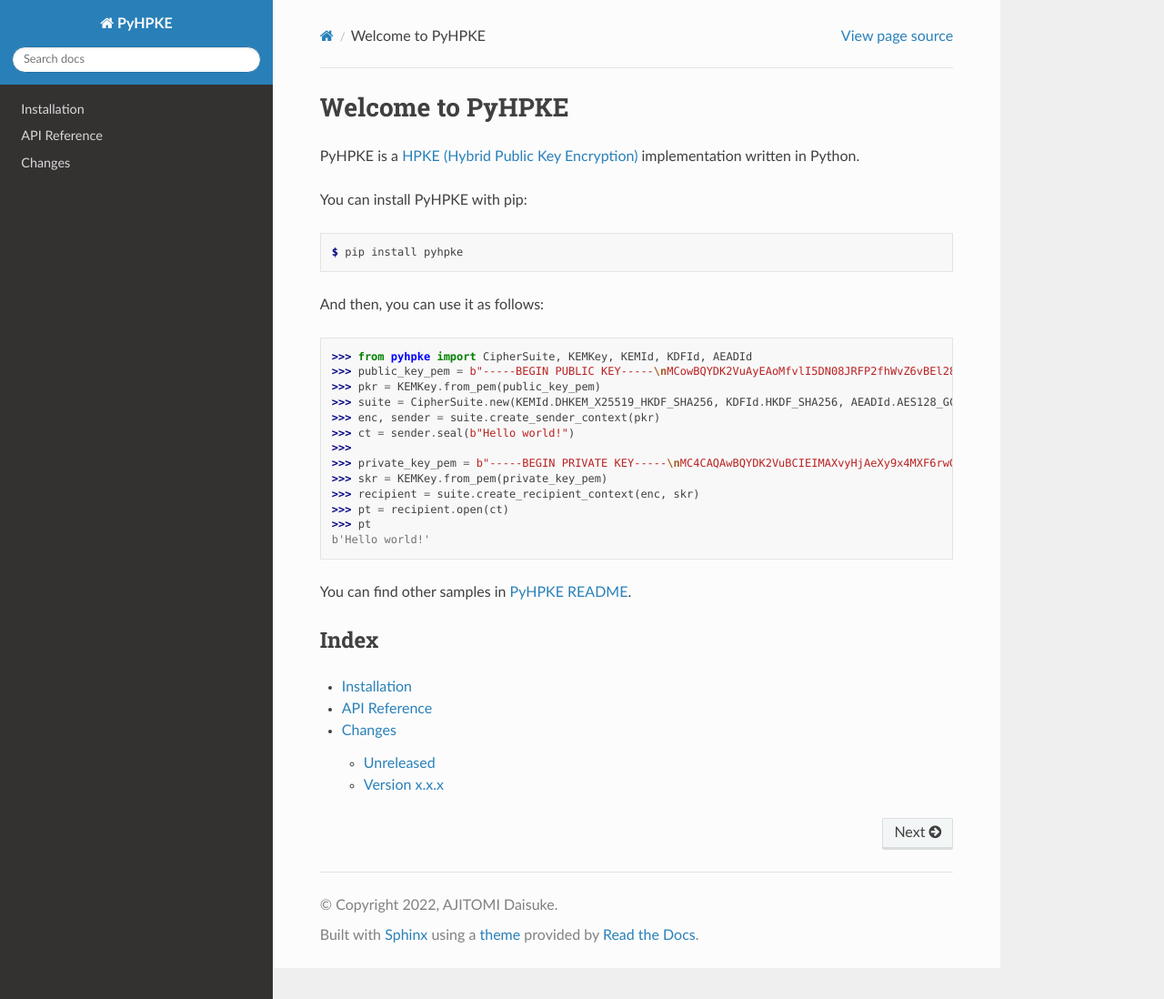
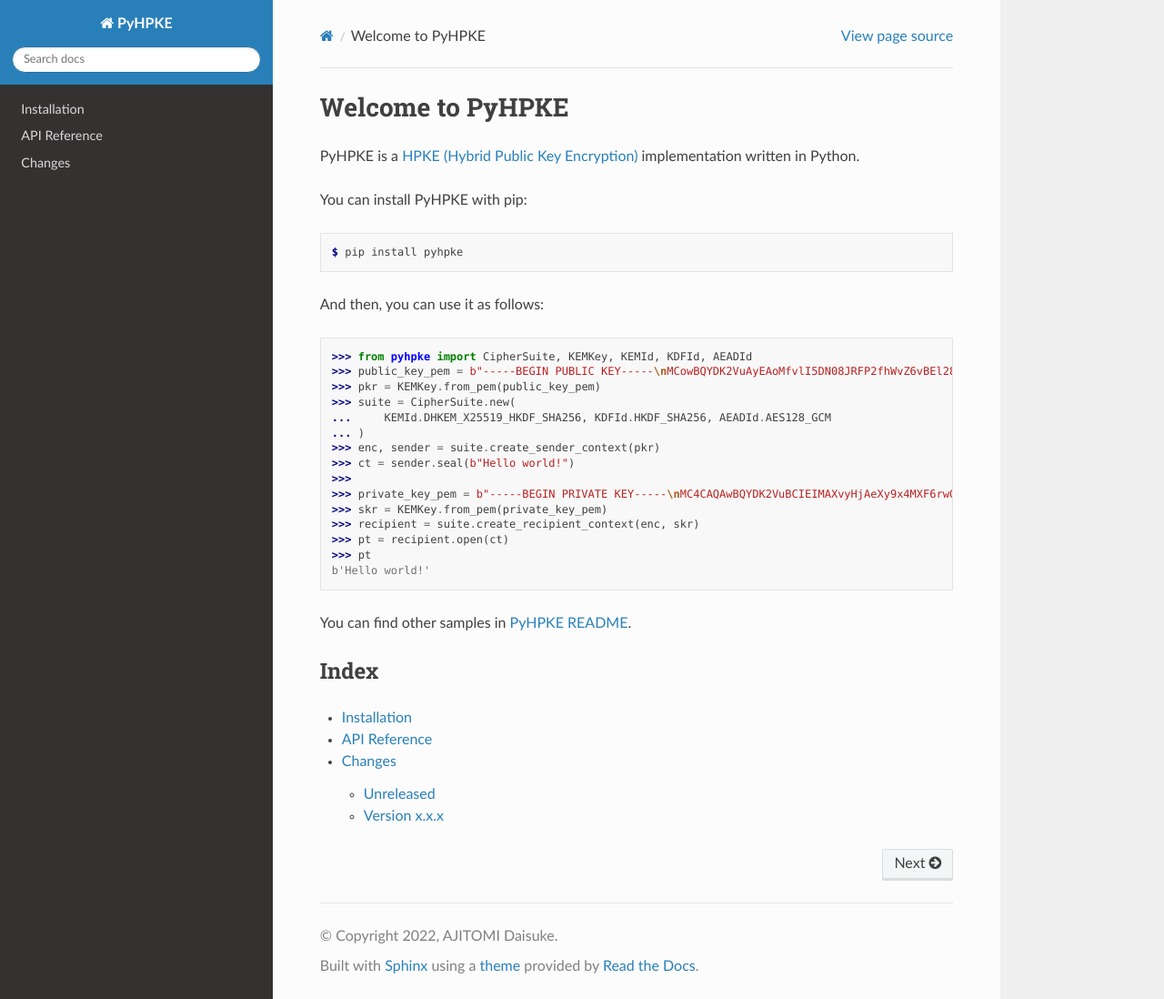
Before and after one commit to dajiaji/pyhpke, a Sphinx documentation site: the page built from docs/index.rst, in a window 1280 px wide and 1098 px high. Shown: the whole window at 91% size. Built offline with Sphinx 7.4.7 and the Read the Docs theme 2.0.0, drawn with Linux system fonts in a browser that asks for light colours.

```diff
--- a/docs/index.rst
+++ b/docs/index.rst
@@ -17,7 +17,9 @@ And then, you can use it as follows:
     >>> from pyhpke import CipherSuite, KEMKey, KEMId, KDFId, AEADId
     >>> public_key_pem = b"-----BEGIN PUBLIC KEY-----\nMCowBQYDK2VuAyEAoMfvlI5DN08JRFP2fhWvZ6vBEl28yFeS9O9YQUjNyCY=\n-----END PUBLIC KEY-----"
     >>> pkr = KEMKey.from_pem(public_key_pem)
-    >>> suite = CipherSuite.new(KEMId.DHKEM_X25519_HKDF_SHA256, KDFId.HKDF_SHA256, AEADId.AES128_GCM)
+    >>> suite = CipherSuite.new(
+    ...     KEMId.DHKEM_X25519_HKDF_SHA256, KDFId.HKDF_SHA256, AEADId.AES128_GCM
+    ... )
     >>> enc, sender = suite.create_sender_context(pkr)
     >>> ct = sender.seal(b"Hello world!")
     >>>
```
